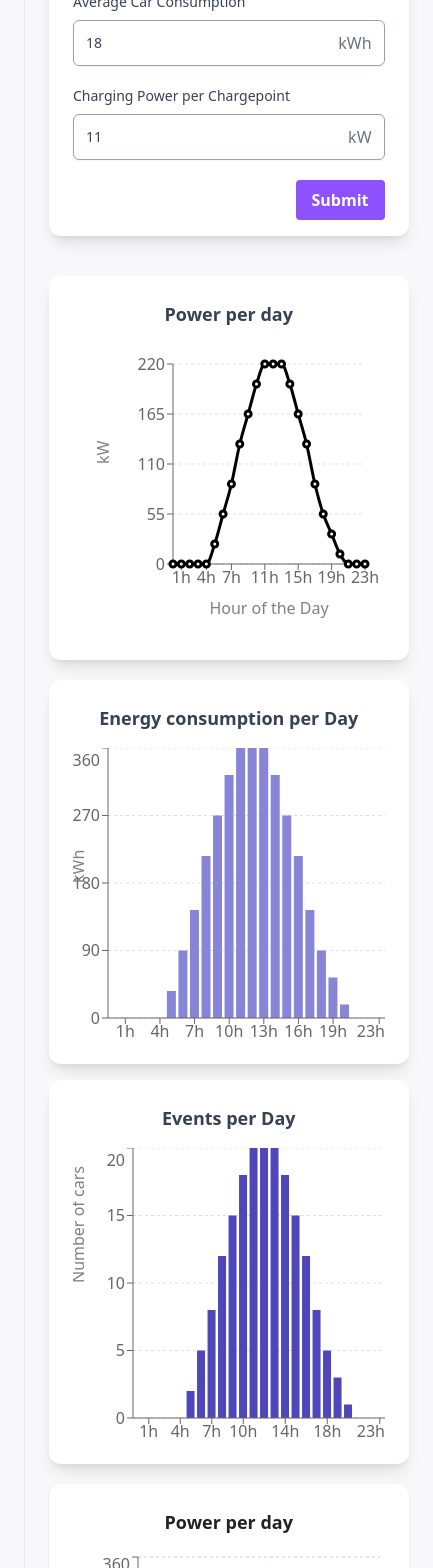
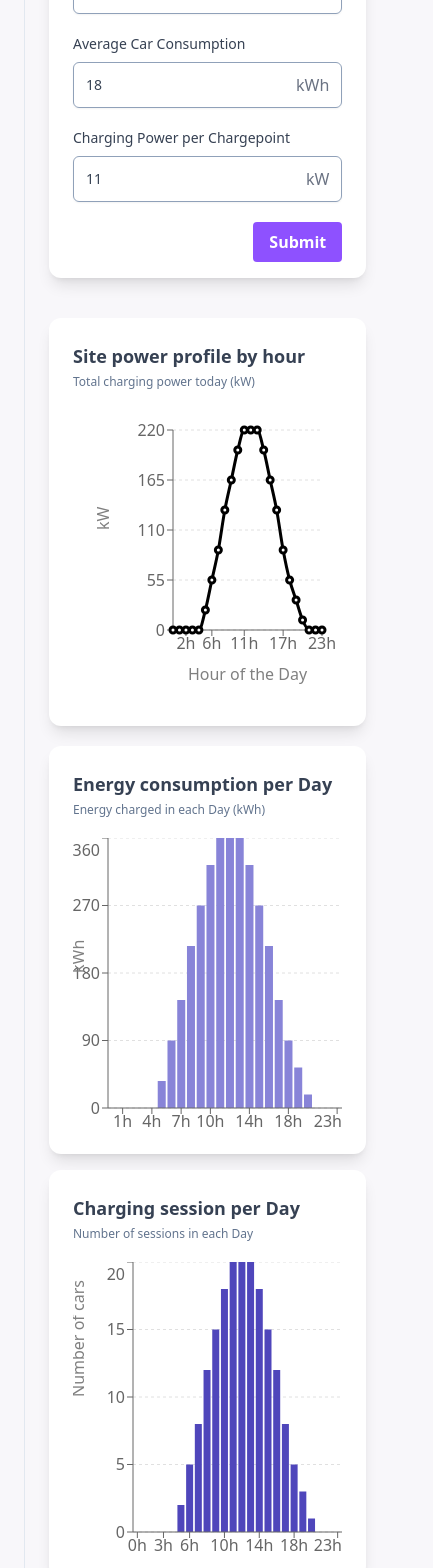
Before and after one commit to Ziva1011/EV-dashboard, a React (Vite) app: page / in a window 390 px wide. Shown: the part 432-2000 px from the top of the page, 433 px wide, since content can reach past the window. Built offline with nearby package versions, Linux system fonts and the light colour scheme.

Commit message:
title of charts, mobile

```diff
--- a/src/features/Dashboard.tsx
+++ b/src/features/Dashboard.tsx
@@ -51,7 +51,7 @@ function Dashboard() {
           </div>
 
           {/* Time toogle */}
-          <div className="flex space-x-2 self-center">
+          <div className="grid grid-cols-2 gap-x-3 gap-y-1 w-full md:w-auto md:flex md:space-x-2 self-center">
             {timeIntervalOptions.map((option, key) => (
               <button
                 key={key}
@@ -81,7 +81,14 @@ function Dashboard() {
           </aside>
           <div className="flex-1 space-y-5 md:order-0">
             <Card>
-              <h2 className="text-lg font-semibold mb-4">Power per day</h2>
+              <div className="text-left mb-5">
+                <h2 className="text-lg font-semibold text-left">
+                  Site power profile by hour
+                </h2>
+                <p className="mt-1 text-xs text-slate-500">
+                  Total charging power today (kW)
+                </p>
+              </div>
               <SimulationChart
                 simulationInputs={inputs}
                 timeInterval={timeInterval}
@@ -89,18 +96,28 @@ function Dashboard() {
             </Card>
             <div className="grid grid-cols-1 lg:grid-cols-2 gap-4">
               <Card>
-                <h2 className="text-lg font-semibold mb-4">
-                  Energy consumption per {timeInterval}
-                </h2>
+                <div className="text-left mb-5">
+                  <h2 className="text-lg font-semibold text-left">
+                    Energy consumption per {timeInterval}
+                  </h2>
+                  <p className="mt-1 text-xs text-slate-500">
+                    Energy charged in each {timeInterval} (kWh)
+                  </p>
+                </div>
                 <EnergyChart
                   simulationInputs={inputs}
                   timeInterval={timeInterval}
                 />
               </Card>
               <Card>
-                <h2 className="text-lg font-semibold mb-4">
-                  Events per {timeInterval}
-                </h2>
+                <div className="text-left mb-5">
+                  <h2 className="text-lg font-semibold text-left">
+                    Charging session per {timeInterval}
+                  </h2>
+                  <p className="mt-1 text-xs text-slate-500">
+                    Number of sessions in each {timeInterval}
+                  </p>
+                </div>
                 <EventsChart
                   simulationInputs={inputs}
                   timeInterval={timeInterval}
@@ -108,7 +125,14 @@ function Dashboard() {
               </Card>
             </div>
             <div className="bg-white rounded-xl shadow p-6">
-              <h2 className="text-lg font-semibold mb-4">Power per day</h2>
+              <div className="text-left mb-5">
+                <h2 className="text-lg font-semibold text-left">
+                  Peak power vs sessions per {timeInterval}
+                </h2>
+                <p className="mt-1 text-xs text-slate-500">
+                  Max demand (kW) and events per {timeInterval}
+                </p>
+              </div>
               <OverviewChart
                 simulationInputs={inputs}
                 timeInterval={timeInterval}
```
